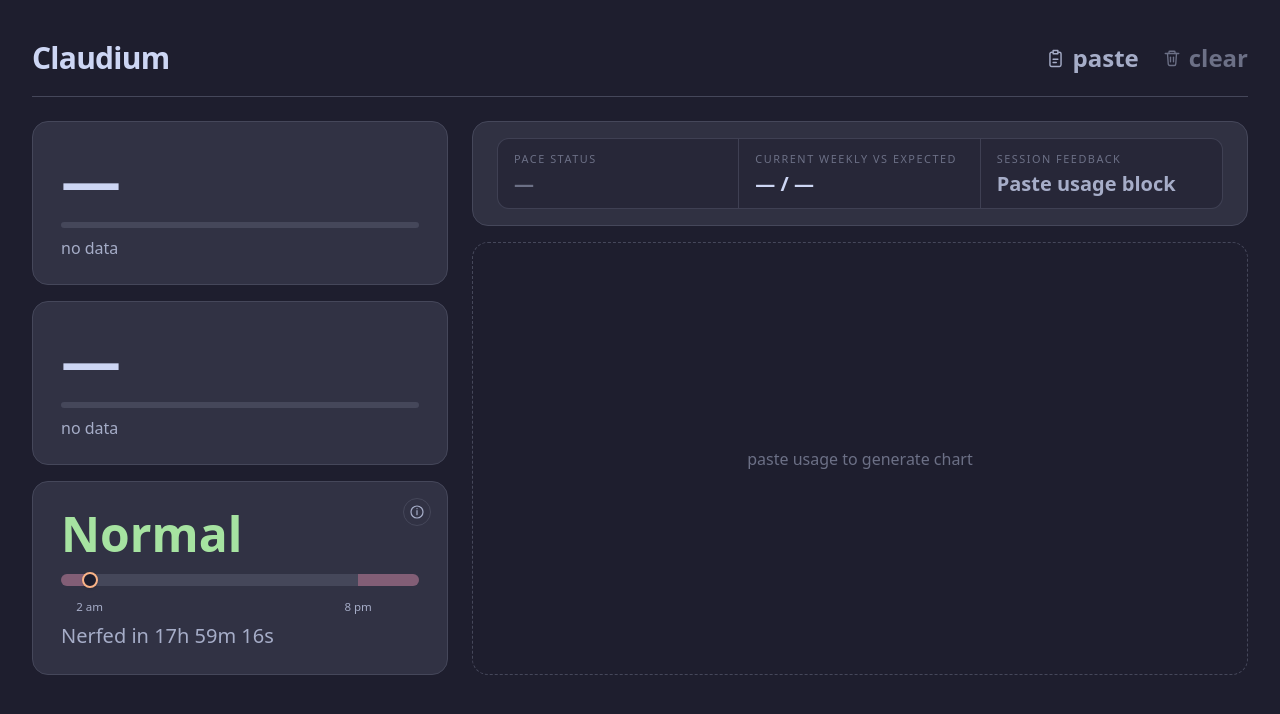
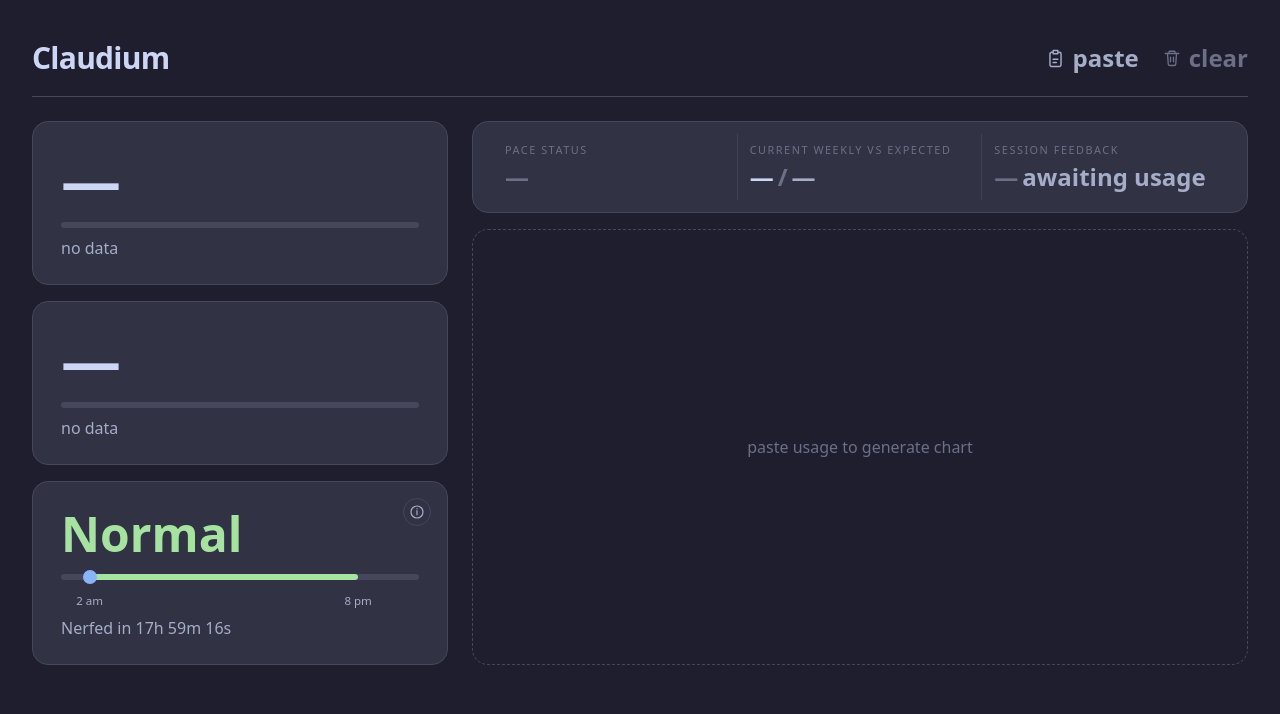
Before and after one commit to yanicells/claude-usage, a Next.js app: page / in a window 1280 px wide. Shown: the top 714 px of the page. Built offline with nearby package versions, Linux system fonts and the light colour scheme.

Commit message:
feat: polish ui

```diff
--- a/components/dashboard/feedback-card.tsx
+++ b/components/dashboard/feedback-card.tsx
@@ -10,7 +10,11 @@ export function FeedbackCard({
   let statusWord = "—";
   let statusColor = "text-ctp-overlay0";
   let deltaText = "no data";
-  let roomText = "Paste usage block";
+  let roomSuffix = "awaiting usage";
+  let sessionValueText = "—";
+  let sessionValueColor = "text-ctp-overlay0";
+  let actualColor = "text-ctp-text";
+  let expectedColor = "text-ctp-subtext0";
 
   if (delta !== null) {
     const abs = Math.abs(delta);
@@ -21,46 +25,64 @@ export function FeedbackCard({
     if (delta < 0) {
       statusWord = "Behind";
       statusColor = "text-ctp-green";
-      roomText = `${sessions} sessions room`;
+      actualColor = "text-ctp-green";
+      expectedColor = "text-ctp-blue";
+      sessionValueText = `${sessions}`;
+      sessionValueColor = "text-ctp-green";
+      roomSuffix = sessions === 1 ? "session left" : "sessions left";
     } else if (delta > 0) {
       statusWord = "Ahead";
       statusColor = "text-ctp-red";
-      roomText = `${sessions} sessions to trim`;
+      actualColor = "text-ctp-red";
+      expectedColor = "text-ctp-blue";
+      sessionValueText = `${sessions}`;
+      sessionValueColor = "text-ctp-red";
+      roomSuffix = sessions === 1 ? "session over" : "sessions over";
     } else {
       statusWord = "Even";
       statusColor = "text-ctp-blue";
-      roomText = "No adjustment needed";
+      actualColor = "text-ctp-blue";
+      expectedColor = "text-ctp-blue";
+      sessionValueText = "On target";
+      sessionValueColor = "text-ctp-blue";
+      roomSuffix = "";
     }
   }
 
   return (
-    <div className="shrink-0 rounded-2xl border border-ctp-surface1 bg-ctp-surface0/95 px-4 py-3 sm:px-6 sm:py-4">
-      <div className="grid overflow-hidden rounded-xl border border-ctp-surface1/80 bg-ctp-mantle/35 md:grid-cols-3 md:divide-x md:divide-ctp-surface1/80">
-        <div className="px-4 py-3">
+    <div className="shrink-0 rounded-2xl border border-ctp-surface1 bg-ctp-surface0 px-3 py-2 sm:px-5 sm:py-3">
+      <div className="grid md:grid-cols-3 md:divide-x md:divide-ctp-surface1/80">
+        <div className="px-3 py-2">
           <p className="mb-1 text-[0.68rem] tracking-[0.14em] text-ctp-overlay0 uppercase">
             Pace status
           </p>
-          <p className={`text-xl leading-tight font-bold ${statusColor}`}>
+          <p className={`text-2xl leading-tight font-bold ${statusColor}`}>
             {statusWord} {delta !== null ? `by ${deltaText}` : ""}
           </p>
         </div>
 
-        <div className="border-t border-ctp-surface1/80 px-4 py-3 md:border-t-0">
+        <div className="border-t border-ctp-surface1/80 px-3 py-2 md:border-t-0">
           <p className="mb-1 text-[0.68rem] tracking-[0.14em] text-ctp-overlay0 uppercase">
             Current weekly vs expected
           </p>
-          <p className="text-xl leading-tight font-semibold text-ctp-text tabular-nums">
-            {actual !== null ? `${actual}%` : "—"} /{" "}
-            {expected !== null ? `${expected}%` : "—"}
+          <p className="text-2xl leading-tight font-semibold tabular-nums">
+            <span className={actualColor}>
+              {actual !== null ? `${actual}%` : "—"}
+            </span>
+            <span className="px-1 text-ctp-overlay0">/</span>
+            <span className={expectedColor}>
+              {expected !== null ? `${expected}%` : "—"}
+            </span>
           </p>
         </div>
 
-        <div className="border-t border-ctp-surface1/80 px-4 py-3 md:border-t-0">
+        <div className="border-t border-ctp-surface1/80 px-3 py-2 md:border-t-0">
           <p className="mb-1 text-[0.68rem] tracking-[0.14em] text-ctp-overlay0 uppercase">
             Session feedback
           </p>
-          <p className="text-xl leading-tight font-semibold text-ctp-subtext0">
-            {roomText}
+          <p className="text-2xl leading-tight font-semibold text-ctp-subtext0">
+            <span className={sessionValueColor}>{sessionValueText}</span>
+            {roomSuffix ? <span className="ml-1">{roomSuffix}</span> : null}
           </p>
         </div>
       </div>
--- a/components/dashboard/mode-panel.tsx
+++ b/components/dashboard/mode-panel.tsx
@@ -16,8 +16,7 @@ function getTimelinePositionPercent(
 
   const nowMs = nextSwitch.toMillis() - remainingMs;
   const nowPh = DateTime.fromMillis(nowMs).setZone("Asia/Manila");
-  const minutesToday =
-    nowPh.hour * 60 + nowPh.minute + nowPh.second / 60;
+  const minutesToday = nowPh.hour * 60 + nowPh.minute + nowPh.second / 60;
 
   return clampPercent((minutesToday / (24 * 60)) * 100);
 }
@@ -34,19 +33,11 @@ export function ModePanel({
   remainingMs: number | null;
 }) {
   const isFaster = mode === "faster";
-  const FASTER_TOTAL = 6 * 3600 * 1000;
-  const NORMAL_TOTAL = 18 * 3600 * 1000;
-  const totalDuration = isFaster ? FASTER_TOTAL : NORMAL_TOTAL;
-  const elapsed =
-    remainingMs !== null
-      ? Math.max(0, totalDuration - Math.min(remainingMs, totalDuration))
-      : 0;
-  const progressPct = clampPercent((elapsed / totalDuration) * 100);
-  const barColor = isFaster ? "bg-ctp-yellow" : "bg-ctp-green";
   const modeColor = isFaster ? "text-ctp-yellow" : "text-ctp-green";
   const timelinePct = getTimelinePositionPercent(nextSwitch, remainingMs);
   const startPct = clampPercent((SWITCH_END_MINUTE / (24 * 60)) * 100);
   const endPct = clampPercent((SWITCH_START_MINUTE / (24 * 60)) * 100);
+  const normalWidthPct = Math.max(0, endPct - startPct);
 
   return (
     <div className="relative flex flex-col gap-3 rounded-2xl border border-ctp-surface1 bg-ctp-surface0 p-7">
@@ -76,7 +67,7 @@ export function ModePanel({
             <tbody>
               <tr className="text-sm text-ctp-text">
                 <td className="py-2 pr-3">8 PM - 2 AM</td>
-                <td className="py-2 pl-3">2 AM - 8 PM + wknd</td>
+                <td className="py-2 pl-3">2 AM - 8 PM + weekend</td>
               </tr>
             </tbody>
           </table>
@@ -88,36 +79,36 @@ export function ModePanel({
       </p>
 
       <div className="relative mt-1">
-        <div className="relative h-3 overflow-hidden rounded-full bg-ctp-surface1">
+        <div className="relative h-1.5 overflow-hidden rounded-full bg-ctp-surface1">
           <div
-            className="absolute top-0 bottom-0 left-0 bg-ctp-red/35"
-            style={{ width: `${startPct}%` }}
-          />
-          <div
-            className="absolute top-0 bottom-0 bg-ctp-red/35"
-            style={{ left: `${endPct}%`, right: "0" }}
-          />
-          <div
-            className={`absolute top-0 bottom-0 left-0 rounded-full transition-all duration-700 ${barColor}`}
-            style={{ width: `${progressPct}%`, opacity: 0.35 }}
+            className="absolute top-0 bottom-0 bg-ctp-green rounded-full"
+            style={{ left: `${startPct}%`, width: `${normalWidthPct}%` }}
           />
         </div>
         <div
-          className="absolute top-1/2 h-4 w-4 -translate-y-1/2 -translate-x-1/2 rounded-full border-2 border-ctp-peach bg-ctp-base shadow"
+          className="pointer-events-none absolute top-1/2 -translate-x-1/2 -translate-y-1/2"
           style={{ left: `${timelinePct}%` }}
-        />
+        >
+          <span className="block h-3.5 w-3.5 rounded-full bg-ctp-blue" />
+        </div>
       </div>
 
       <div className="relative h-4 text-[0.72rem] text-ctp-subtext0 tabular-nums">
-        <span className="absolute -translate-x-1/2" style={{ left: `${startPct}%` }}>
+        <span
+          className="absolute -translate-x-1/2"
+          style={{ left: `${startPct}%` }}
+        >
           2 am
         </span>
-        <span className="absolute -translate-x-1/2" style={{ left: `${endPct}%` }}>
+        <span
+          className="absolute -translate-x-1/2"
+          style={{ left: `${endPct}%` }}
+        >
           8 pm
         </span>
       </div>
 
-      <p className="text-xl leading-none text-ctp-subtext0 tabular-nums">
+      <p className="text-base leading-none text-ctp-subtext0 tabular-nums">
         {isFaster ? "Normal" : "Nerfed"} in {countdown}
       </p>
     </div>
```
Also changed, not shown: components/dashboard/pacing-chart.tsx (indentation only).
